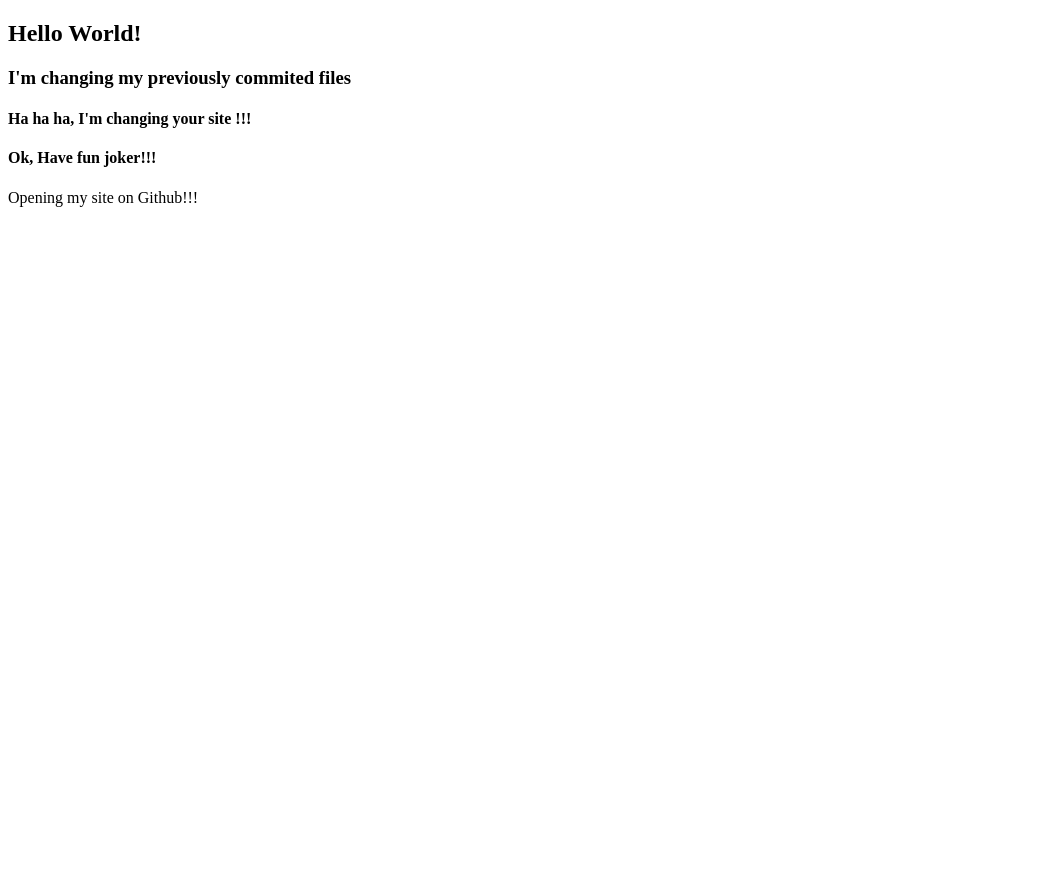
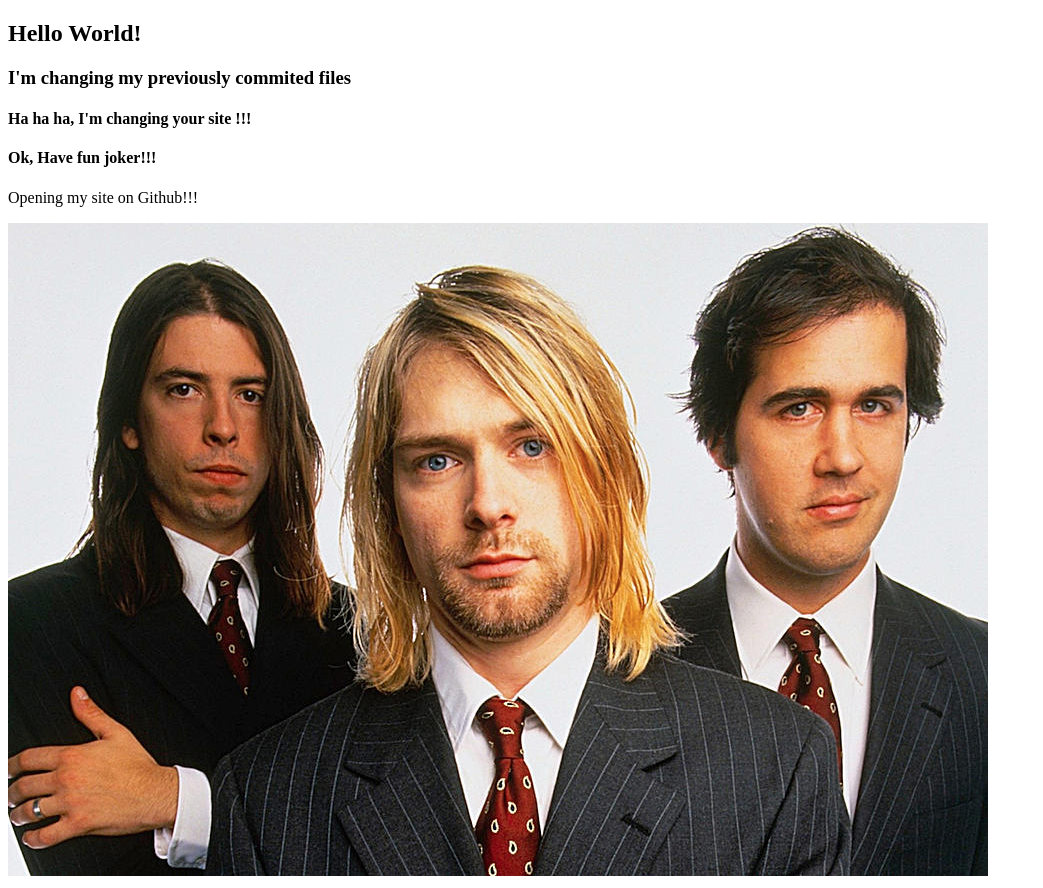
Before and after one commit to JUCSERahull337/Complete-Web-Development, a plain HTML site: page index.html in a window 1280 px wide. Shown: the whole page, without its empty margins (0-1043 px from the left). Before the commit the page ends 800 px from the top, so only its background shows below. Drawn offline with Linux system fonts and the light colour scheme; files whose address does not match are found by name.

Commit message:
Added a picture

```diff
--- a/index.html
+++ b/index.html
@@ -11,6 +11,7 @@
     <h4> Ha ha ha, I'm changing your site !!!</h2>
     <h4>Ok, Have fun joker!!!</h4>
     <p>Opening my site on Github!!!</p>
+    <img src="C:\Users\BIDHAN\Desktop\Complete-Web-Development\Nirvana.jpg" alt="img not found">
 
 </body>
 </html>
```
Also changed, not shown: Nirvana.jpg (added).
